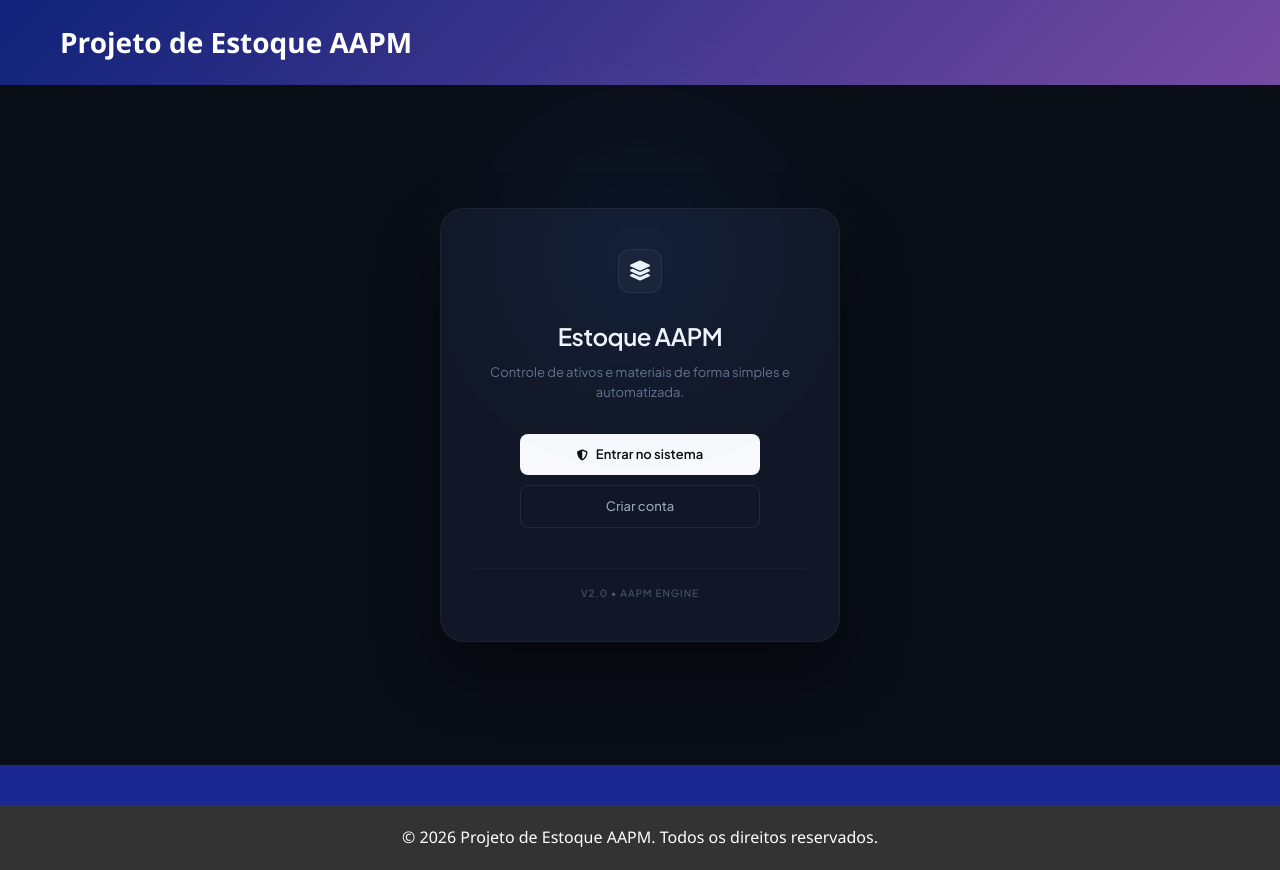
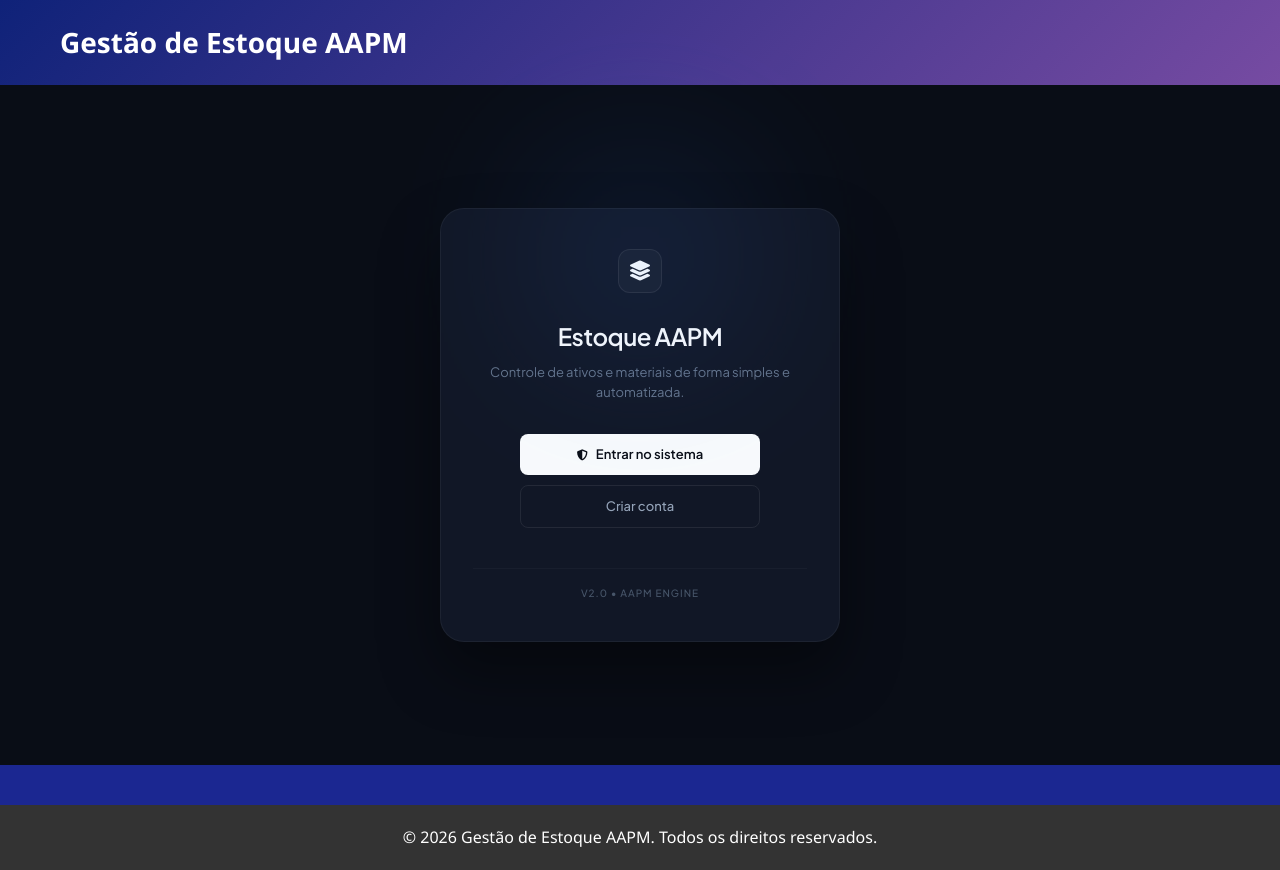
Before and after one commit to Igor0liveir4/Projeto-de-estoque-AAPM, a FastAPI app: page / in a window 1280 px wide. Run offline with FastAPI, Linux system fonts and the light colour scheme.

Commit message:
Atualiza título e mensagens do sistema para "Gestão de Estoque AAPM" e ajusta expiração do token JWT

```diff
--- a/app/auth.py
+++ b/app/auth.py
@@ -33,7 +33,7 @@ def criar_token(data: dict):
 
     # Define o tempo de expiração do token
     expira = datetime.now(timezone.utc) + timedelta(minutes=int(ACCESS_TOKEN_EXPIRE_MINUTES))
-    payload
+    payload["exp"] = expira
 
     # Criar o token JWT
     token = jwt.encode(payload, SECRET_KEY, algorithm=ALGORITHM)
--- a/app/main.py
+++ b/app/main.py
@@ -10,7 +10,7 @@ from app.controllers import produto_controller
 
 from app.auth import get_usuario_opcional
 
-app = FastAPI(title="Sistema de Estoque - AAPM")
+app = FastAPI(title="Gestão de Estoque - AAPM")
 
 # Configurar o fastapi para servir os arquivos CSS, JS, IMG
 app.mount("/static", StaticFiles(directory="app/static"), name="static")
@@ -29,7 +29,7 @@ def tela_home(
     request: Request,
     usuario = Depends(get_usuario_opcional)
 ):
-    # Não logado - exibe a tela index
+    # Não logado - exibe a tela de login/cadastro
     if usuario is None:
         return templates.TemplateResponse(
             request,
@@ -37,9 +37,9 @@ def tela_home(
             {"request": request, "usuario": None}
         )
 
-    # Logado - exibe a tela home
+    # Logado - exibe o dashboard
     return templates.TemplateResponse(
-            request,
-            "home.html",
-            {"request": request, "usuario": usuario}
-        )
+        request,
+        "home.html",
+        {"request": request, "usuario": usuario}
+    )
--- a/app/templates/base.html
+++ b/app/templates/base.html
@@ -5,7 +5,7 @@
 
     <meta charset="UTF-8">
     <meta name="viewport" content="width=device-width, initial-scale=1.0">
-    <title>{% block title %}Projeto de Estoque AAPM{% endblock %}</title>
+    <title>{% block title %}Gestão de Estoque AAPM{% endblock %}</title>
     {% block head %}{% endblock %}
     <style>
         * {
@@ -149,7 +149,7 @@
 <body>
     <header>
         <div class="container">
-            <h1>Projeto de Estoque AAPM</h1>
+            <h1>Gestão de Estoque AAPM</h1>
         </div>
     </header>
 
@@ -171,7 +171,7 @@
     </main>
 
     <footer>
-        <p>&copy; 2026 Projeto de Estoque AAPM. Todos os direitos reservados.</p>
+        <p>&copy; 2026 Gestão de Estoque AAPM. Todos os direitos reservados.</p>
     </footer>
 </body>
 
--- a/app/templates/home.html
+++ b/app/templates/home.html
@@ -1,6 +1,6 @@
 {% extends "base.html" %}
 
-{% block title %}Dashboard - Projeto de Estoque AAPM{% endblock %}
+{% block title %}Dashboard - Gestão de Estoque AAPM{% endblock %}
 
 {% block content %}
 <link rel="stylesheet" href="https://cdnjs.cloudflare.com/ajax/libs/font-awesome/6.0.0/css/all.min.css">
```
Also changed, not shown: banco.db.
